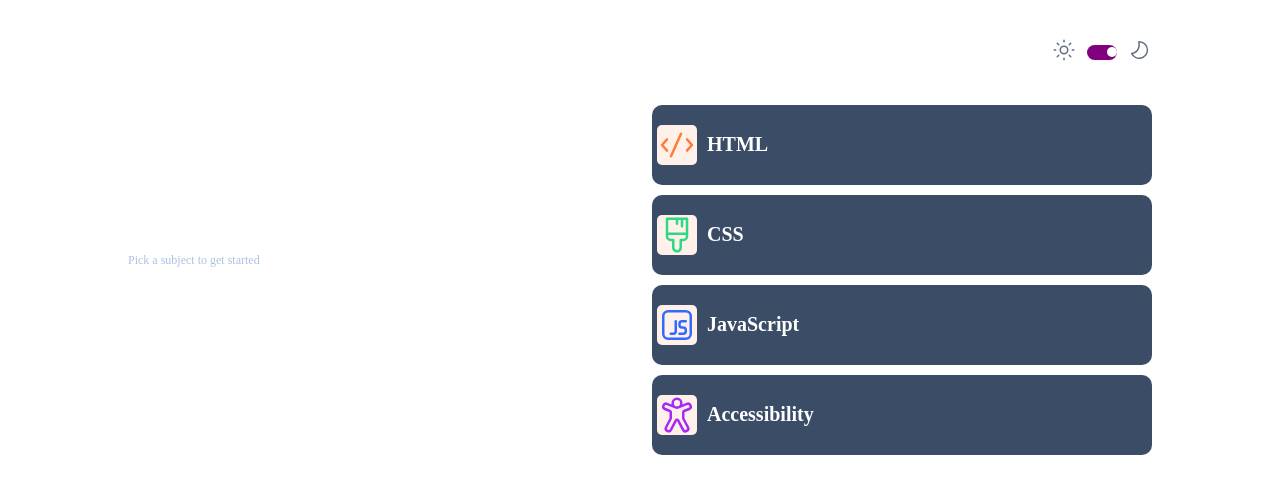
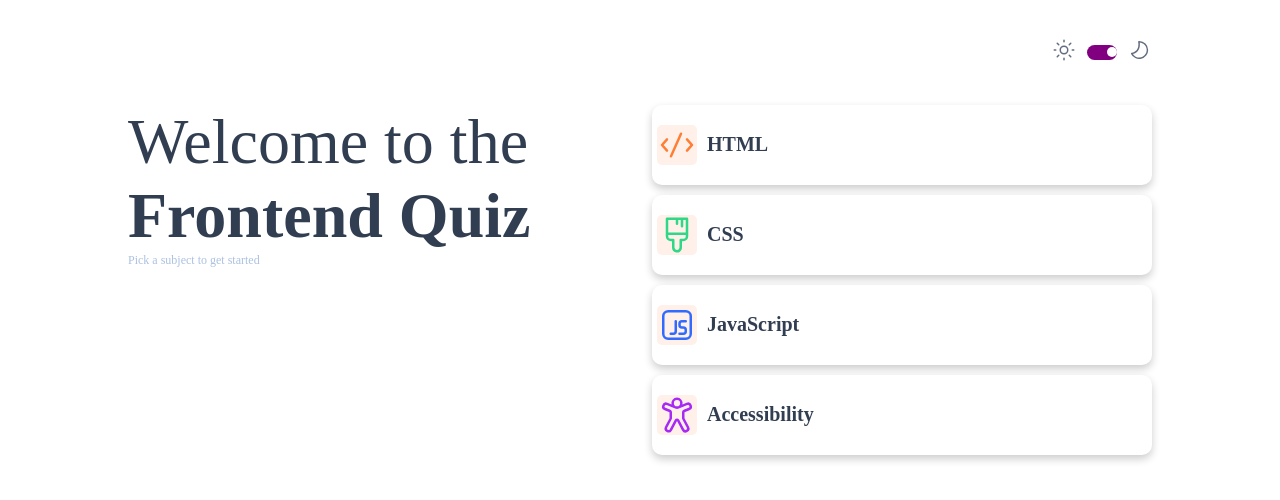
Before and after one commit to 23nosurrend/Test-App, a React (Vite) app: page / in a window 1280 px wide. Shown: the top 500 px of the page. Built offline with nearby package versions, Linux system fonts and the light colour scheme.

Commit message:
Now I have change theme

```diff
--- a/src/components/Final.tsx
+++ b/src/components/Final.tsx
@@ -53,7 +53,7 @@ function Final(){
 
     }
 
-     const contentThemeClass=isLightBackground?"light":"dark"
+     const contentThemeClass=isLightBackground?"dark":"light"
      const scoreBoxbackground=isLightBackground?"scoreboxWhite":"scoreboxDark"
     return(
         <div >
--- a/src/components/Home.tsx
+++ b/src/components/Home.tsx
@@ -1,6 +1,6 @@
 
 
-
+   import {useState} from "react"
    import "../styles/Home.css"
     import Tab from "./Tab"
     import Data from "../assets/json/data.json"
@@ -9,6 +9,8 @@
     import icon2 from "../assets/images/icon-css.svg"
     import icon3 from "../assets/images/icon-js.svg"
     import icon4 from "../assets/images/icon-accessibility.svg"
+    import lightImage  from "../assets/images/pattern-background-desktop-light.svg"
+    import darkImage from "../assets/images/pattern-background-desktop-dark.svg"
     // import Page from "./Page1"
 
     function Home(){
@@ -17,7 +19,36 @@
         navigate(`/question/${index}`)
     }
 
-      const Iconarr=[icon1,icon2,icon3,icon4]
+    const Iconarr=[icon1,icon2,icon3,icon4]
+    const [backgroundImage,setBackgroundImage]=useState(true)
+    const [isLightBackground,setBackgroundColor]=useState(true)
+    const contentThemeClass=isLightBackground?"dark":"light"
+
+    const changeBackground=()=>{
+
+
+
+
+        if(isLightBackground){
+         document.body.style.backgroundColor="#313E51"
+          document.body.style.backgroundImage=`url(${darkImage})`
+
+
+        }else{
+         document.body.style.backgroundColor="#F4F6FA"
+          document.body.style.backgroundImage=`url(${lightImage})`
+
+
+        }
+        setBackgroundColor(!isLightBackground)
+        setBackgroundImage(!backgroundImage)
+
+     }
+
+     const innerTextcolor=isLightBackground?"dark":"light"
+     const tabNewbackground=isLightBackground?"scoreboxWhite":"scoreboxDark"
+
+
         return(
             <>
             <div>
@@ -27,7 +58,7 @@
                 <div>
                     <svg xmlns="http://www.w3.org/2000/svg" width="24" height="24" fill="none" viewBox="0 0 24 24"><path fill="#626C7F" d="M12 1.5a.75.75 0 0 1 .75.75v1.5a.75.75 0 1 1-1.5 0v-1.5A.75.75 0 0 1 12 1.5Zm0 15a4.5 4.5 0 1 0 0-9 4.5 4.5 0 0 0 0 9Zm0-1.5a3 3 0 1 1 0-6 3 3 0 0 1 0 6Zm9.75-2.25a.75.75 0 1 0 0-1.5h-1.5a.75.75 0 1 0 0 1.5h1.5ZM12 19.5a.75.75 0 0 1 .75.75v1.5a.75.75 0 1 1-1.5 0v-1.5a.75.75 0 0 1 .75-.75Zm-8.25-6.75a.75.75 0 1 0 0-1.5h-1.5a.75.75 0 1 0 0 1.5h1.5Zm.969-8.031a.75.75 0 0 1 1.062 0l1.5 1.5a.751.751 0 0 1-1.062 1.062l-1.5-1.5a.75.75 0 0 1 0-1.062Zm1.062 14.562a.75.75 0 1 1-1.062-1.06l1.5-1.5a.75.75 0 1 1 1.062 1.06l-1.5 1.5Zm13.5-14.562a.75.75 0 0 0-1.062 0l-1.5 1.5a.751.751 0 0 0 1.062 1.062l1.5-1.5a.75.75 0 0 0 0-1.062Zm-1.062 14.562a.75.75 0 0 0 1.062-1.06l-1.5-1.5a.75.75 0 0 0-1.062 1.06l1.5 1.5Z"/></svg>
                 </div>
-                <div id="outer">
+                <div id="outer" onClick={changeBackground}>
                   <div id="inner"></div>
                 </div>
 
@@ -43,8 +74,8 @@
                     <div id="left-div-text">
                     <div>
                        <div id="first-intro">
-                        <h1 id="greet" className="wel">Welcome to the </h1>
-                        <h3 id="intro-text" className="Frontend-quiz">Frontend Quiz</h3>
+                        <h1 id="greet" className={`wel ${contentThemeClass}`}>Welcome to the </h1>
+                        <h3 id="intro-text" className={`Frontend-quiz ${contentThemeClass}`}>Frontend Quiz</h3>
                        </div>
                        <div>
                         <p id="pick-text">Pick a subject to get started</p>
@@ -54,7 +85,16 @@
                     <div className="component-div">
                     {Data.quizzes.map((quiz,index)=>(
 
-                        <Tab  onClick={() => handleTabClick(index)}  key={index}  text={quiz.title}  path="/" svg={<img src={Iconarr[index]} className="icon-id"/>}/>
+                        <Tab
+                        tabBackColor={tabNewbackground}
+                        innerTextcolor={innerTextcolor}
+                         onClick={() => handleTabClick(index)}
+                          key={index}
+                          text={quiz.title}
+                           path="/"
+                           svg={<img src={Iconarr[index]}
+                            className="icon-id"/>}/>
+
                     ))}
 
 
--- a/src/components/Page1.tsx
+++ b/src/components/Page1.tsx
@@ -31,6 +31,7 @@ function Page() {
   const [pleaseIcon,setPleaseIcon]=useState<string>("")
   const [correctCount,setCorrectCount]=useState(0)
   //const [answerSubmitted, setAnswerSubmitted] = useState(false)
+  // this about chaning Background Color
   const navigate = useNavigate();
   const param = useParams<{ index?: string }>();
   const num = parseInt(param.index ?? "0");
@@ -105,8 +106,9 @@ function Page() {
   const head: [string, string, string, string] = ["A", "B", "C", "D"];
   const Iconarr=[icon1,icon2,icon3,icon4]
   const found=Iconarr[num] || Iconarr[0]
+  const [backgroundImage,setBackgroundImage]=useState(true)
   const [isLightBackground,setBackgroundColor]=useState(true)
-  const contentThemeClass=isLightBackground?"light":"dark"
+  const contentThemeClass=isLightBackground?"dark":"light"
   const tabNewbackground=isLightBackground?"scoreboxWhite":"scoreboxDark"
   const changeBackground=()=>{
 
@@ -119,16 +121,16 @@ function Page() {
 
 
     }else{
-     document.body.style.backgroundColor="#ffffff"
+     document.body.style.backgroundColor="#F4F6FA"
       document.body.style.backgroundImage=`url(${lightImage})`
 
 
     }
     setBackgroundColor(!isLightBackground)
-    // setBackgroundImage(!backgroundImage)
+    setBackgroundImage(!backgroundImage)
 
  }
-
+ const innerTextcolor=isLightBackground?"dark":"light"
 
   return (
     <div >
@@ -161,6 +163,7 @@ function Page() {
             {option.map((answers: string, Tabindex: number) => (
           <div key={Tabindex}>
             <Tab
+            innerTextcolor={innerTextcolor}
             isSelected={selectedTab === Tabindex}
             onClick={() => handleTabClick(num, Tabindex)}
             text={answers}
--- a/src/components/Tab.tsx
+++ b/src/components/Tab.tsx
@@ -15,7 +15,8 @@ interface Tabprops {
   isSelected?: boolean;
   isCorrect?: boolean;
   onClick?: () => void;
-  tabBackColor?:string
+  tabBackColor?:string;
+  innerTextcolor?:string
 }
 
 function Tab({
@@ -30,6 +31,7 @@ function Tab({
   isSelected,
   isCorrect,
   tabBackColor,
+  innerTextcolor,
   onClick
 }: Tabprops) {
   const tabClassName = `${className} ${
@@ -40,12 +42,12 @@ function Tab({
     <div className={tabClassName} onClick={onClick}>
       <Link to={path} id="Tab-link">
         <div className={`Tab-div ${tabBackColor}`} id="tab-div-page">
-          <div className="Tab-div-inner">
+          <div className={`Tab-div-inner ${tabBackColor}`}>
             <div className="icon-div" style={{ backgroundColor: backColor }}>
               {svg ? svg : <p style={{ backgroundColor: backColor, color: textColor }}>{head}</p>}
             </div>
-            <div className="text-div">
-              <h4 id="text-div-h4">{text}</h4>
+            <div className={`text-div ${tabBackColor}`}>
+              <h4 id="text-div-h4" className={innerTextcolor}>{text}</h4>
               <div>
                 {/* Show the correct icon if it's the correct answer */}
                 {isCorrect && <img src={correctIcon} alt="Correct" />}
--- a/src/styles/Final.css
+++ b/src/styles/Final.css
@@ -106,10 +106,10 @@
 
 /* after chaning teh  the theme */
 .light{
-    color:#313E51
+    color:#F4F6FA
 }
 .dark{
-   color:#F4F6FA
+   color:#313E51
 }
 
 
--- a/src/styles/Home.css
+++ b/src/styles/Home.css
@@ -77,13 +77,13 @@
 }
 
 #greet{
-    color:white;
+
     font-size:64px;
     font-family:'Rubik' sans-serif;
     font-weight:500;
 }
 #intro-text{
-    color:white;
+
     font-size:64px;
     font-family:'Rubik' sans-serif;
     font-weight:bold;
--- a/src/styles/Page.css
+++ b/src/styles/Page.css
@@ -72,7 +72,7 @@ font-weight: bolder;
 }
 
 #tab-div-page{
-    background-color:#3B4D66 ;
+    box-shadow: 0px 4px 8px rgba(0, 0, 0, 0.2);
     width:500px;
     height:80px;
     display: flex;
--- a/src/styles/Tab.css
+++ b/src/styles/Tab.css
@@ -40,9 +40,9 @@
 }
 
 .text-div{
-    background-color:#3B4D66 ;
+
     font-size:20px;
-    color:white;
+
     font-weight: bolder;
     display:flex;
     justify-content:space-between;
```
